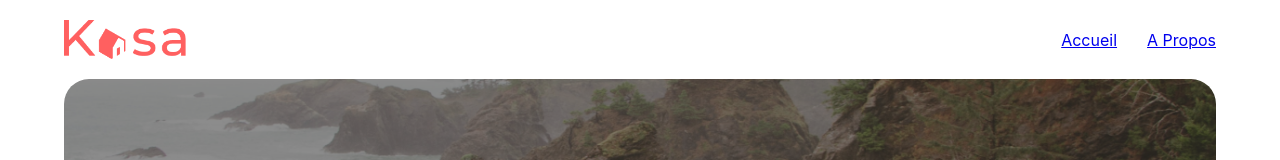
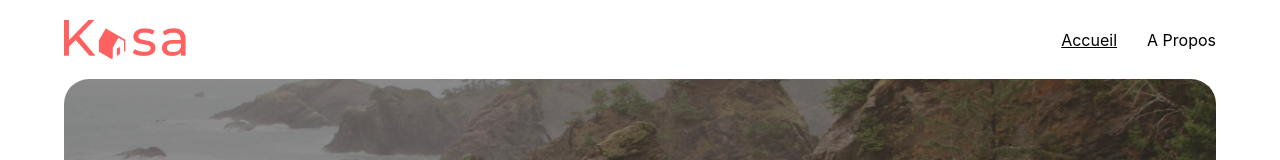
Before and after one commit to eliottBL/Projet5, a React (Create React App) app: page / in a window 1280 px wide. Shown: the top 160 px of the page. Built offline with nearby package versions, Linux system fonts and the light colour scheme.

Commit message:
fix(header): underline quand lien actif

```diff
--- a/src/components/Header.js
+++ b/src/components/Header.js
@@ -1,13 +1,27 @@
 import logo from '../assets/logo-kasa.png';
-import { Link } from 'react-router-dom';
+import { Link, useLocation } from 'react-router-dom';
 import '../styles/Header.scss';
 
 function Header() {
+    let AccStyle = 'none'
+    let AppStyle = 'none'
+    const page = useLocation()
+
+    if (page.pathname == '/') {
+        AccStyle = 'underline'
+        AppStyle = 'none'
+    } else if (page.pathname == '/apropos') {
+        AccStyle = 'none'
+        AppStyle = 'underline'
+    }
+
+
+
     return (<header>
         <img src={logo} alt='logo Kasa' className="logo" />
         <nav className="menu">
-            <Link to="/">Accueil</Link>
-            <Link to="/apropos">A Propos</Link>
+            <Link className={AccStyle} to="/">Accueil</Link>
+            <Link className={AppStyle} to="/apropos">A Propos</Link>
         </nav>
     </header>)
 }
--- a/src/styles/Header.scss
+++ b/src/styles/Header.scss
@@ -5,9 +5,20 @@ header {
     width: 90vw;
     max-width: 1240px;
     margin-top: 20px;
+
+    .menu {
+        display: flex;
+        gap: 30px;
+        text-decoration: none;
+
+        .none {
+            color: black;
+            text-decoration: none;
+        }
+
+        .underline {
+            color: black;
+            text-decoration: underline;
+        }
+    }
 }
-
-nav {
-    display: flex;
-    gap: 30px;
-}
```
